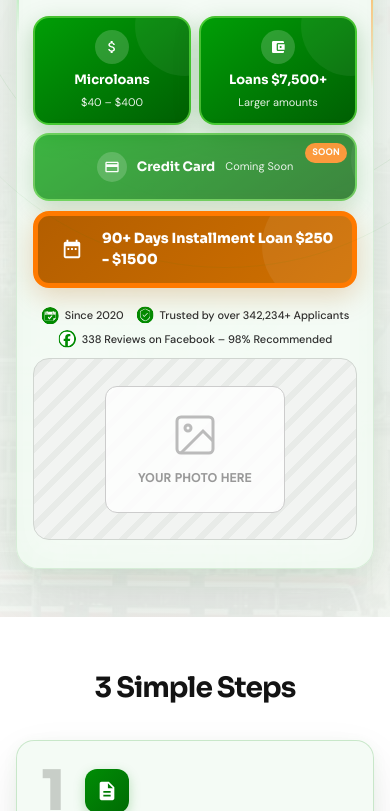
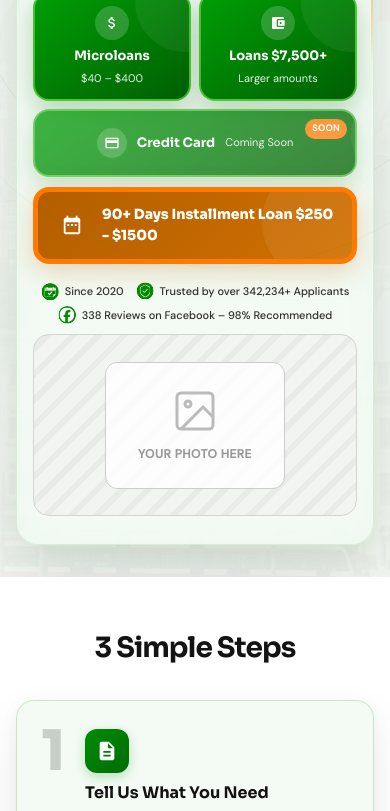
Before and after one commit to AEJAKV/GOLOANS-NEWEST-FINAL-WEBSITE, a website: page index.html in a window 390 px wide. Shown: the part 342-1153 px from the top of the page. Drawn offline with Linux system fonts and the light colour scheme.

Commit message:
Update hero section padding for improved layout and spacing

```diff
--- a/style.css
+++ b/style.css
@@ -1516,7 +1516,7 @@ footer { background: var(--navy); color: #fff; }
     color: var(--text);
     font-weight: 600;
   }
-  .hero { padding: 40px 16px 48px;
+  .hero { padding: 16px 16px 32px;
     background-image:
       linear-gradient(to bottom, rgba(245,250,245,0.97) 0%, rgba(245,250,245,0.93) 100%),
       url('img/logo/hero-img-bg.jpg');
```
